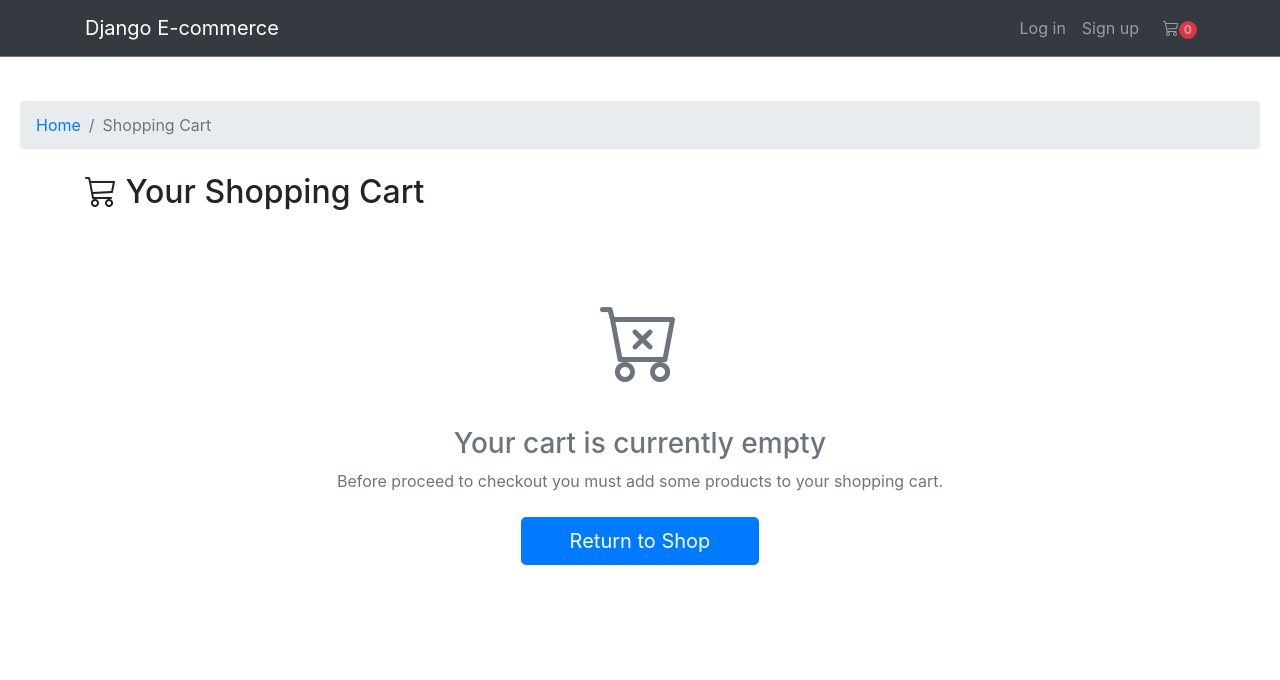
After one commit to MohamedWage/e_commerce, a Django app: page /cart in a window 1280 px wide. The commit adds this page. Shown: the top 680 px of the page. Run offline with Django 5.2, Linux system fonts and the light colour scheme; some libraries are stand-ins or nearby versions.

Commit message:
add product and category and cart

```diff
--- a/account/models.py
+++ b/account/models.py
@@ -39,7 +39,7 @@ class User(AbstractBaseUser):
     email = models.EmailField(unique=True,max_length=255,)
     first_name = models.CharField(max_length=50)
     second_name = models.CharField(max_length=50)
-    user_role = models.ForeignKey(UserRole,related_name='role', on_delete=models.CASCADE,null=True, blank=True)
+    user_role = models.ForeignKey(UserRole,related_name='role', on_delete=models.CASCADE)
     is_active = models.BooleanField(default=True)
     date_joined =models.DateTimeField(auto_now_add=True)
     USERNAME_FIELD = 'email'
@@ -71,6 +71,7 @@ class Product(models.Model):
     name = models.CharField(max_length=50)
     description = models.TextField(max_length=1024)
     Category = models.ForeignKey(Category,related_name="category",on_delete=models.CASCADE)
+    image = models.ImageField()
     # user = models.ForeignKey(User,related_name="user",on_delete=models.CASCADE)
     selling_price = models.DecimalField(max_digits=10, decimal_places=2)
     Purchase_price = models.DecimalField(max_digits=10, decimal_places=2)
--- a/account/views.py
+++ b/account/views.py
@@ -19,10 +19,7 @@ class SignUpView(UserPassesTestMixin, CreateView):
     def handle_no_permission(self):
         user = self.request.user
 
-        if user.user_role and user.user_role.name == 'Admin':
-            return redirect('admin:index')
-        else:
-            return redirect('home')
+        return redirect('home')
 
     def form_valid(self, form):
         user = form.save(commit=False)
--- a/e_commerce/urls.py
+++ b/e_commerce/urls.py
@@ -16,9 +16,10 @@ Including another URLconf
 """
 from django.contrib import admin
 from django.urls import include, path
-
+from django.conf import settings
+from django.conf.urls.static import static
 urlpatterns = [
     path('admin/', admin.site.urls),
     path('',include('account.url')),
     path('',include('store.url')),
-]
+]+ static(settings.MEDIA_URL, document_root=settings.MEDIA_ROOT)
--- a/store/views.py
+++ b/store/views.py
@@ -1,6 +1,9 @@
-from django.shortcuts import render
+from django.shortcuts import redirect, render
 from django.views.generic import ListView
+from django.views import View
+from django.shortcuts import get_object_or_404
 from account.models import *
+from django.contrib.auth.mixins import LoginRequiredMixin
 # Create your views here.
 
 
@@ -8,3 +11,81 @@ class ProductView(ListView):
     model = Product
     template_name = 'home.html'
     context_object_name = 'products'
+    def get_context_data(self, **kwargs):
+        context = super().get_context_data(**kwargs)
+        context['categories'] = Category.objects.all()
+        return context
+
+
+class CategoryDetailView(ListView):
+    model = Product
+    template_name = 'home.html'
+    context_object_name = 'products'
+
+    def get_queryset(self):
+        self.category = get_object_or_404(Category, id=self.kwargs['category_id'])
+        return Product.objects.filter(Category=self.category)
+
+    def get_context_data(self, **kwargs):
+        context = super().get_context_data(**kwargs)
+        context['categories'] = Category.objects.all()
+        return context
+
+
+class AddToCart(LoginRequiredMixin,View):
+    def get(self, request, product_id):
+        cart = request.session.get('cart',{})
+        product_id_str = str(product_id)
+        if product_id_str in cart:
+            del cart[product_id_str]
+
+        else:
+            cart[product_id_str]= 1
+
+        request.session['cart'] = cart
+        return redirect(request.META.get('HTTP_REFERER', 'home'))
+
+
+class CartView(View):
+    def get(self, request):
+        cart = request.session.get('cart', {})
+        product_ids = list(cart.keys())
+        products = Product.objects.filter(id__in=product_ids)
+
+        grand_total = 0
+        cart_items = []
+
+        for product in products:
+            quantity = cart.get(str(product.id), 0)
+            subtotal = product.selling_price * quantity
+            grand_total += subtotal
+
+            cart_items.append({
+                'product': product,
+                'quantity': quantity,
+                'subtotal': subtotal,
+            })
+
+        context = {
+            'cart_items': cart_items,
+            'grand_total': grand_total,
+            'products': products,
+        }
+        return render(request, 'cart.html', context)
+
+
+
+class ManageCart(View):
+    def get(self,request,product_id,action):
+        cart = request.session.get('cart',{})
+        product_id_str = str(product_id)
+        if action == 'plus':
+            cart[product_id_str] = cart.get(product_id_str) + 1
+        elif action == 'minus':
+            if cart[product_id_str] >1:
+                cart[product_id_str] = cart.get(product_id_str) + 1
+            else:
+                del cart[product_id_str]
+
+        request.session['cart'] = cart
+        return redirect('cart')
--- a/templates/base.html
+++ b/templates/base.html
@@ -1,28 +1,56 @@
-{%load static%}
+{% load static %}
+<!DOCTYPE html>
 <html lang="en">
 <head>
     <meta charset="UTF-8">
-    <title>{% block title%}{% endblock %}</title>
-    <link rel="stylesheet" href="{%static 'css/bootstrap.min.css'%}">
+    <meta name="viewport" content="width=device-width, initial-scale=1.0">
+    <title>{% block title %}Django E-commerce{% endblock %}</title>
+    <link rel="stylesheet" href="{% static 'css/bootstrap.min.css' %}">
+    <link rel="stylesheet" href="https://cdn.jsdelivr.net/npm/bootstrap-icons@1.11.0/font/bootstrap-icons.css">
+
+    <style>
+        body { overflow-x: hidden; }
+        #wrapper { display: flex; transition: all 0.3s; }
+        #sidebar {
+            min-width: 250px;
+            max-width: 250px;
+            background: #212529;
+            color: #fff;
+            min-height: 100vh;
+            transition: all 0.3s;
+        }
+        #sidebar.active { margin-left: -250px; }
+        #content { width: 100%; padding: 20px; }
+        .sidebar-link { padding: 12px 20px; display: block; color: #adb5bd; text-decoration: none; border-bottom: 1px solid #343a40; }
+        .sidebar-link:hover { background: #343a40; color: #fff; }
+    </style>
 </head>
 <body>
-{%block body%}
-<nav class="navbar navbar-expand-sm navbar-dark bg-dark">
+    {# 1. الـ Navbar ثابت لكل الصفحات #}
+    <nav class="navbar navbar-expand-sm navbar-dark bg-dark border-bottom border-secondary">
         <div class="container">
+            {% if categories %}
+            <button type="button" id="sidebarCollapse" class="btn btn-dark mr-3">
+                <i class="bi bi-list"></i>
+            </button>
+            {% endif %}
+
             <a class="navbar-brand" href="{% url 'home' %}">Django E-commerce</a>
-      <button class="navbar-toggler" type="button" data-toggle="collapse" data-target="#mainMenu" aria-controls="mainMenu" aria-expanded="false" aria-label="Toggle navigation">
+
+            <button class="navbar-toggler" type="button" data-toggle="collapse" data-target="#mainMenu">
                 <span class="navbar-toggler-icon"></span>
             </button>
+
             <div class="collapse navbar-collapse" id="mainMenu">
                 <ul class="navbar-nav ml-auto">
                     {% if user.is_authenticated %}
                     <li class="nav-item dropdown">
-        <a class="nav-link dropdown-toggle" href="#" id="userMenu" data-toggle="dropdown" aria-haspopup="true" aria-expanded="false">
-            Welcome, {{ user.first_name }} {{user.second_name}}
+                        <a class="nav-link dropdown-toggle" href="#" id="userMenu" data-toggle="dropdown">
+                            Welcome, {{ user.first_name }}
                         </a>
-        <div class="dropdown-menu dropdown-menu-right" aria-labelledby="userMenu">
-            <a class="dropdown-item" href="{%url 'my_account'%}">My account</a>
-            <a class="dropdown-item" href="{%url 'changepass'%}">Change password</a>
+                        <div class="dropdown-menu dropdown-menu-right">
+                            <a class="dropdown-item" href="{% url 'my_account' %}">My account</a>
+                            <a class="dropdown-item" href="{% url 'changepass' %}">Change password</a>
                             <div class="dropdown-divider"></div>
                             <form method="post" action="{% url 'logout' %}">
                                 {% csrf_token %}
@@ -31,29 +59,56 @@
                         </div>
                     </li>
                     {% else %}
+                    <li class="nav-item"><a class="nav-link" href="{% url 'login' %}">Log in</a></li>
+                    <li class="nav-item"><a class="nav-link" href="{% url 'signup' %}">Sign up</a></li>
+                    {% endif %}
+
                     <li class="nav-item">
-        <a class="nav-link" href="{%url 'login'%}">Log in</a>
+                        <a class="nav-link position-relative mx-2" href="cart">
+                            <i class="bi bi-cart3 fs-4"></i>
+                            <span class="position-absolute top-0 start-100 translate-middle badge rounded-pill bg-danger" style="margin-top: 5px;">
+                                {{ request.session.cart.keys|length|default:0 }}
+                            </span>
+                        </a>
                     </li>
-    <li class="nav-item">
-        <a class="nav-link" href="{% url 'signup' %}">Sign up</a>
-    </li>
-    {% endif %}
                 </ul>
             </div>
         </div>
     </nav>
 
-    <div class="container">
+    <div id="wrapper">
+        {# 2. السايد بار #}
+        {% if categories %}
+        <nav id="sidebar">
+            <div class="p-4">
+                <h5 class="text-white">Categories</h5>
+                <ul class="list-unstyled">
+                    {% for category in categories %}
+                    <li><a href="{% url 'category_products' category.pk %}" class="sidebar-link">{{ category.name }}</a></li>
+                    {% endfor %}
+                </ul>
+            </div>
+        </nav>
+        {% endif %}
+
+        {# 3. المحتوى المتغير #}
+        <div id="content">
             <ol class="breadcrumb my-4">
-            {%block breadcrumb%}
-            {% endblock %}
+                {% block breadcrumb %}{% endblock %}
             </ol>
-        {% block content %}
-        {% endblock %}
+            {% block content %}{% endblock %}
         </div>
-{% endblock body%}
-<script src="{%static 'js/jquery-3.4.1.min.js'%}"></script>
-<script src="{%static 'js/popper.min.js'%}"></script>
-<script src="{%static 'js/bootstrap.min.js'%}"></script>
+    </div>
+
+    <script src="{% static 'js/jquery-3.4.1.min.js' %}"></script>
+    <script src="{% static 'js/popper.min.js' %}"></script>
+    <script src="{% static 'js/bootstrap.min.js' %}"></script>
+    <script>
+        $(document).ready(function () {
+            $('#sidebarCollapse').on('click', function () {
+                $('#sidebar').toggleClass('active');
+            });
+        });
+    </script>
 </body>
 </html>
--- /dev/null
+++ b/templates/cart.html
@@ -0,0 +1,116 @@
+{% extends 'base.html' %}
+
+{% block title %} Shopping Cart - Django E-commerce {% endblock %}
+
+{% block breadcrumb %}
+    <li class="breadcrumb-item"><a href="{% url 'home' %}">Home</a></li>
+    <li class="breadcrumb-item active">Shopping Cart</li>
+{% endblock %}
+
+{% block content %}
+<div class="container mb-5">
+    <h2 class="mb-4"><i class="bi bi-cart3"></i> Your Shopping Cart</h2>
+
+    <div class="row">
+        {% if cart_items %}
+        <div class="col-lg-8">
+            <div class="table-responsive shadow-sm rounded">
+                <table class="table table-hover align-middle bg-white">
+                    <thead class="table-dark">
+                        <tr>
+                            <th scope="col" style="width: 35%;">Product</th>
+                            <th scope="col" class="text-center">Price</th>
+                            <th scope="col" class="text-center" style="width: 150px;">Quantity</th>
+                            <th scope="col" class="text-center">Subtotal</th>
+                            <th scope="col" class="text-center">Action</th>
+                        </tr>
+                    </thead>
+                    <tbody>
+                        {% for item in cart_items %}
+                        <tr>
+                            <td>
+                                <span class="fw-bold text-dark">{{ item.product.name }}</span>
+                            </td>
+                            <td class="text-center">{{ item.product.selling_price }} EGP</td>
+                            <td class="text-center">
+                                <div class="input-group input-group-sm">
+                                    <a href="{% url 'manage_cart' item.product.id 'minus' %}" class="btn btn-outline-secondary">
+                                        <i class="bi bi-dash"></i>
+                                    </a>
+
+                                    <input type="text" class="form-control text-center bg-light"
+                                           value="{{ item.quantity }}" readonly>
+
+                                    <a href="{% url 'manage_cart' item.product.id 'plus' %}" class="btn btn-outline-secondary">
+                                        <i class="bi bi-plus"></i>
+                                    </a>
+                                </div>
+                            </td>
+                            <td class="text-center fw-bold text-primary">
+                                {{ item.subtotal }} $
+                            </td>
+                            <td class="text-center">
+                                <a href="{% url 'addtocart' item.product.id %}"
+                                   class="btn btn-outline-danger btn-sm"
+                                   onclick="return confirm('Are you sure you want to remove this item?')">
+                                    <i class="bi bi-trash"></i>
+                                </a>
+                            </td>
+                        </tr>
+                        {% endfor %}
+                    </tbody>
+                </table>
+            </div>
+
+            <div class="mt-3">
+                <a href="{% url 'home' %}" class="btn btn-outline-dark">
+                    <i class="bi bi-arrow-left"></i> Continue Shopping
+                </a>
+            </div>
+        </div>
+
+        <div class="col-lg-4">
+            <div class="card shadow-sm border-0">
+                <div class="card-header bg-primary text-white text-center py-3">
+                    <h5 class="mb-0">Order Summary</h5>
+                </div>
+                <div class="card-body p-4">
+                    <div class="d-flex justify-content-between mb-3">
+                        <span>Items Count:</span>
+                        <span class="fw-bold">{{ cart_items|length }}</span>
+                    </div>
+                    <div class="d-flex justify-content-between mb-3">
+                        <span>Shipping:</span>
+                        <span class="text-success fw-bold">Free</span>
+                    </div>
+                    <hr>
+                    <div class="d-flex justify-content-between mb-4">
+                        <span class="h5">Total:</span>
+                        <span class="h4 text-primary fw-bold">{{ grand_total }} EGP</span>
+                    </div>
+
+                    <form method="post">
+                        {% csrf_token %}
+                        <button type="submit" class="btn btn-success btn-lg w-100 shadow-sm">
+                            <i class="bi bi-credit-card"></i> Proceed to Checkout
+                        </button>
+                    </form>
+                </div>
+            </div>
+        </div>
+
+        {% else %}
+        <div class="col-12 text-center py-5">
+            <div class="mb-4">
+                <i class="bi bi-cart-x text-muted" style="font-size: 5rem;"></i>
+            </div>
+            <h3 class="text-muted">Your cart is currently empty</h3>
+            <p class="mb-4 text-secondary">Before proceed to checkout you must add some products to your shopping cart.</p>
+            <a href="{% url 'home' %}" class="btn btn-primary btn-lg px-5">
+                Return to Shop
+            </a>
+        </div>
+        {% endif %}
+    </div>
+</div>
+{% endblock %}
--- a/templates/change_password.html
+++ b/templates/change_password.html
@@ -3,6 +3,7 @@
 {% block title%}
 Change Password
 {% endblock %}
+
 {%block breadcrumb%}
 
             <li class="breadcrumb-item active" >
--- a/templates/signup.html
+++ b/templates/signup.html
@@ -18,7 +18,7 @@
             </form>
           </div>
           <div class="card-footer text-muted text-center">
-            {% comment %} Already have an account? <a href="{% url 'login'%}">Log in</a> {% endcomment %}
+            Already have an account? <a href="{% url 'login'%}">Log in</a>
           </div>
         </div>
       </div>
```
Also changed, not shown: e_commerce/settings.py (+4 -3 lines), store/url.py (+6 -1 lines), templates/home.html (+21 -1 lines), account/migrations/0002_alter_user_user_role.py (added), account/migrations/0003_product_image.py (added). Lines whose indentation alone changed are shown as unchanged.
